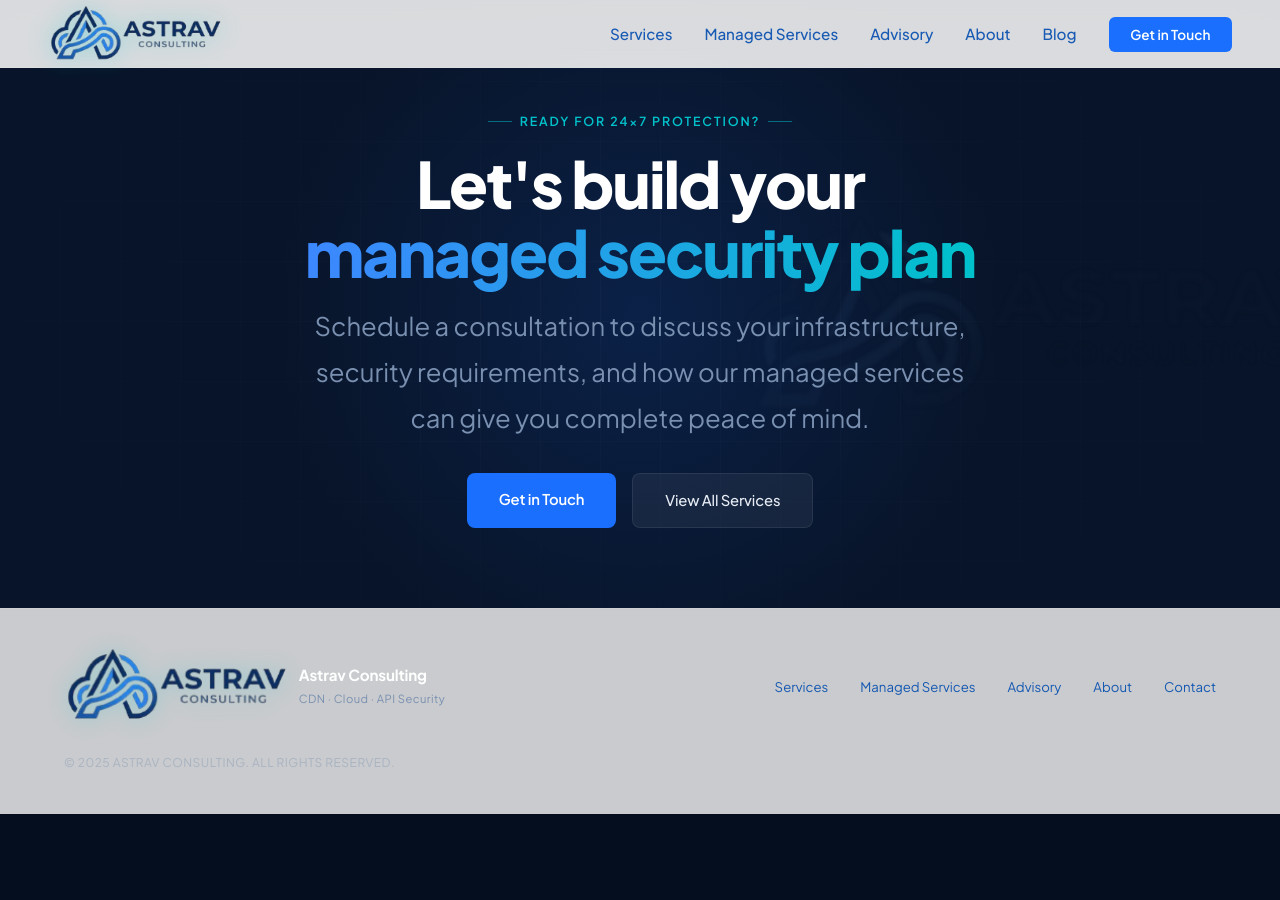
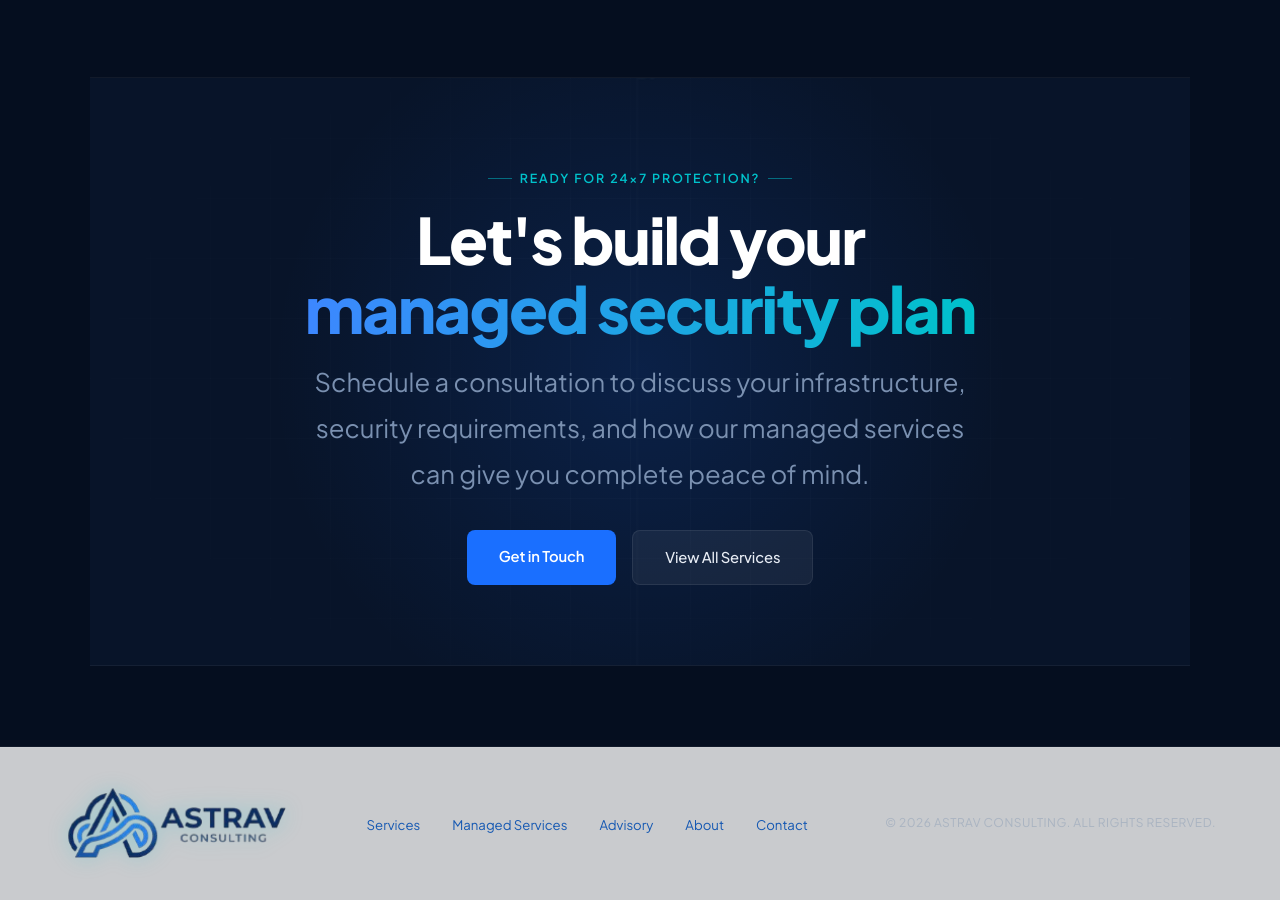
Before and after one commit to astravconsulting/astravconsulting.github.io, a Jekyll site: the page built from managed-services.html, in a window 1280 px wide and 900 px high, scrolled down 3425 px. Built offline with Jekyll 4.4.1, drawn with Linux system fonts in a browser that asks for light colours; before the commit the page ends 4239 px from its top, so only the background shows below that.

Commit message:
converting static to liquid

```diff
--- a/managed-services.html
+++ b/managed-services.html
@@ -48,20 +45,6 @@
 </head>
 <body>
 
-<!-- NAV -->
-<nav>
-  <a class="logo" href="index.html">
-    <img src="/images/cropped_logo.png" alt="Astrav Consulting" class="logo-img" />
-  </a>
-  <ul>
-    <li><a href="services.html">Services</a></li>
-    <li><a href="managed-services.html">Managed Services</a></li>
-    <li><a href="advisory.html">Advisory</a></li>
-    <li><a href="about-us.html">About</a></li>
-    <li><a href="/blog/">Blog</a></li>
-    <li><a href="contact.html" class="nav-cta">Get in Touch</a></li>
-  </ul>
-</nav>
 
 <!-- PAGE HERO -->
 <section class="page-hero">
@@ -229,24 +212,6 @@
   </div>
 </section>
 
-<!-- FOOTER -->
-<footer>
-  <div class="footer-brand">
-    <img src="logo.png" alt="Astrav Consulting" class="footer-logo-img" />
-    <div>
-      <div class="footer-name">Astrav Consulting</div>
-      <div style="font-size:0.7rem;color:var(--muted);margin-top:0.1rem;letter-spacing:0.04em;">CDN · Cloud · API Security</div>
-    </div>
-  </div>
-  <ul class="footer-links">
-    <li><a href="services.html">Services</a></li>
-    <li><a href="managed-services.html">Managed Services</a></li>
-    <li><a href="advisory.html">Advisory</a></li>
-    <li><a href="about.html">About</a></li>
-    <li><a href="contact.html">Contact</a></li>
-  </ul>
-  <div class="footer-copy">© 2025 ASTRAV CONSULTING. ALL RIGHTS RESERVED.</div>
-</footer>
 
 
   <!-- FAQ Schema for rich snippets -->
```
Also changed, not shown: other parts of managed-services.html (+6 -9 lines), _layouts/default.html (+8 -0 lines), index.html (+0 -13 lines), services.html (+7 -42 lines).
